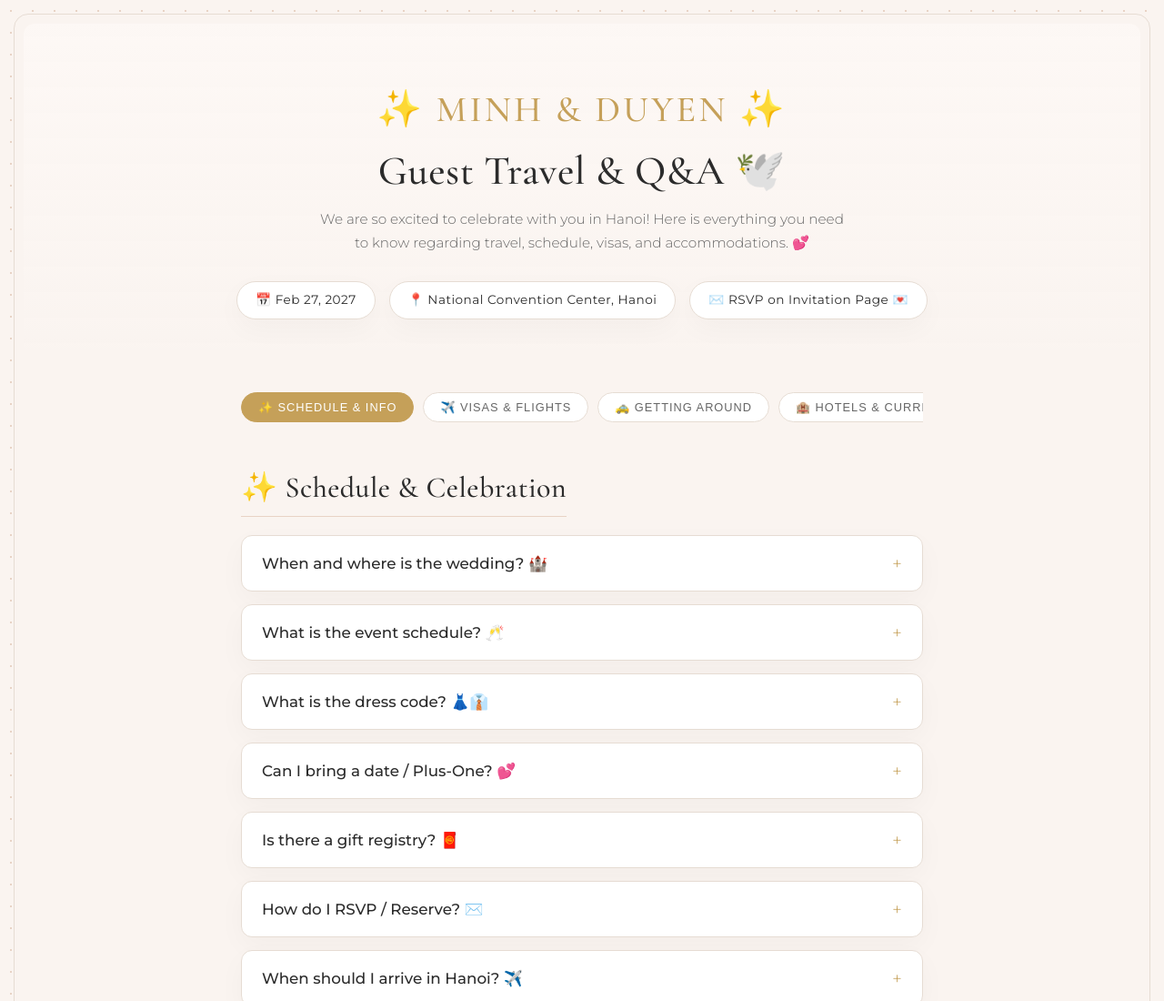
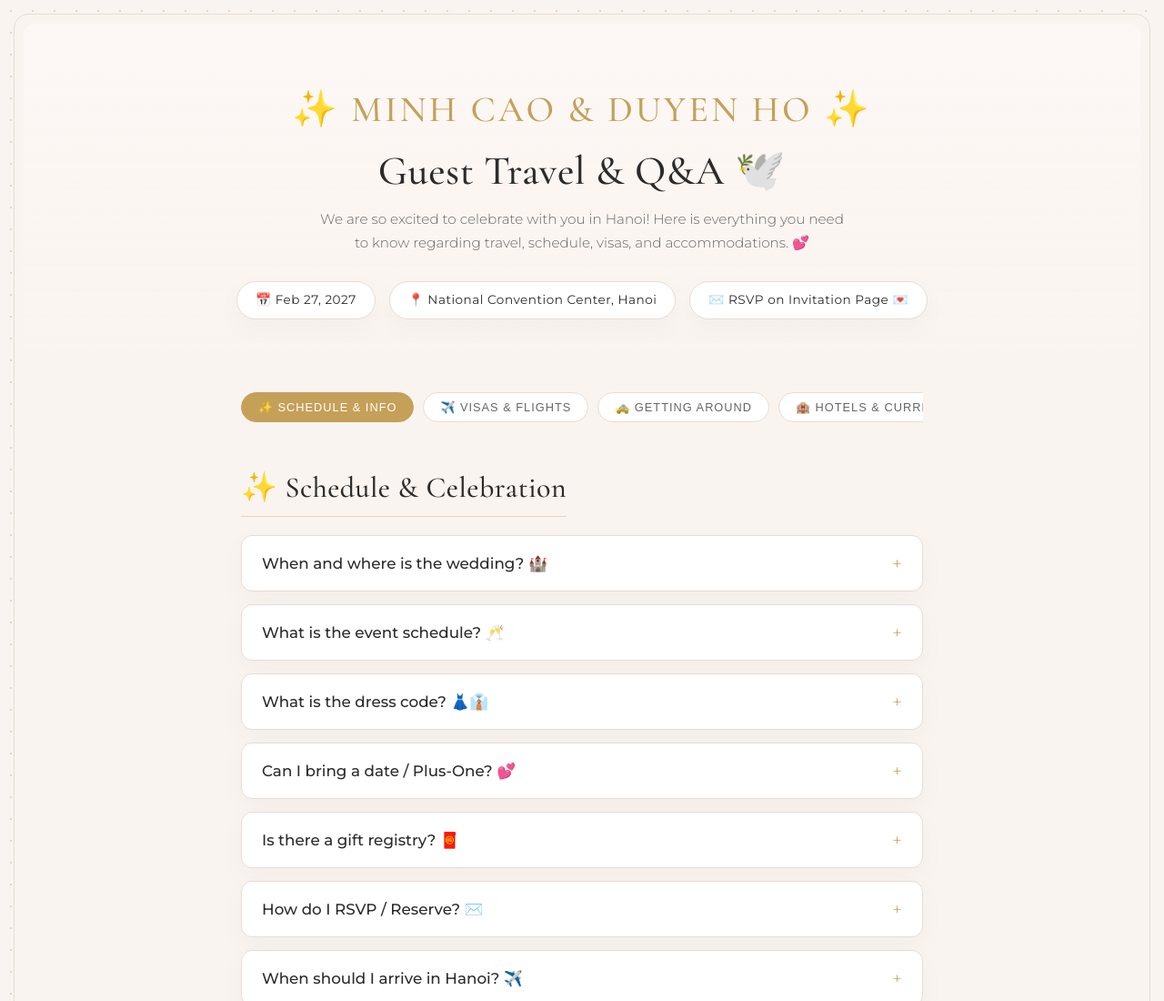
Before and after one commit to qmcao/thiepcuoi, a plain HTML site: page index.html in a window 1280 px wide. Shown: the top 1100 px of the page at 91% size. Drawn offline with nearby package versions, Linux system fonts and the light colour scheme.

Commit message:
change name

```diff
--- a/index.html
+++ b/index.html
@@ -264,7 +264,7 @@
     <div class="page-frame">
         <!-- Header -->
         <header>
-            <div class="couple-names serif">✨ Minh & Duyen ✨</div>
+            <div class="couple-names serif">✨ Minh Cao & Duyen Ho ✨</div>
             <h1>Guest Travel & Q&A 🕊️</h1>
             <p>We are so excited to celebrate with you in Hanoi! Here is everything you need to know regarding travel, schedule, visas, and accommodations. 💕</p>
 
```
